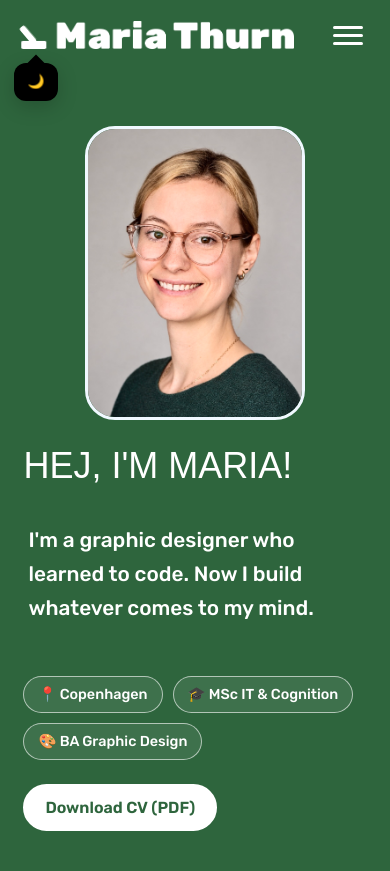
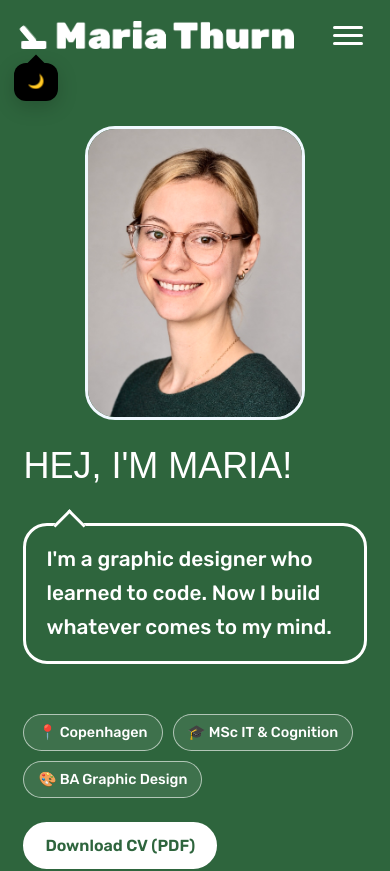
Before and after one commit to mariathurn/portfolio-website, a React (Vite) app: page / in a window 390 px wide. Shown: the top 871 px of the page. Built offline with nearby package versions, Linux system fonts and the light colour scheme; a web font is replaced by a local one.

Commit message:
About lead as a speech bubble with white border, tail pointing to the photo
Co-Authored-By: Claude Opus 5.5 <noreply@anthropic.com>

```diff
--- a/src/styles/About.css
+++ b/src/styles/About.css
@@ -161,10 +161,32 @@
     margin-bottom: 39px;
 }
 
+/* Speech bubble with a white border, its tail pointing at the photo */
 .about-lead {
+    position: relative;
+    width: fit-content;
+    max-width: 100%;
     font-size: 1.4rem;
     font-weight: 500;
     line-height: 1.65;
+    padding: 18px 24px;
+    border: 3px solid var(--color-white);
+    border-radius: 24px;
+}
+
+.about-lead::before {
+    content: '';
+    position: absolute;
+    top: 26px;
+    left: -12px;
+    width: 20px;
+    height: 20px;
+    /* Same colour as the section, so it covers the bubble's border where the tail starts */
+    background-color: var(--color-green);
+    border-left: 3px solid var(--color-white);
+    border-bottom: 3px solid var(--color-white);
+    transform: rotate(45deg);
+    transition: background-color 0.4s ease;
 }
 
 .about-facts {
@@ -217,7 +239,13 @@
 
     .about-lead {
         font-size: 1.3rem;
-        padding-right: 20px;
-        padding-left: 5px;
+        padding: 16px 20px;
+    }
+
+    /* Photo sits above on mobile: tail points up */
+    .about-lead::before {
+        top: -12px;
+        left: 32px;
+        transform: rotate(135deg);
     }
 }
```
